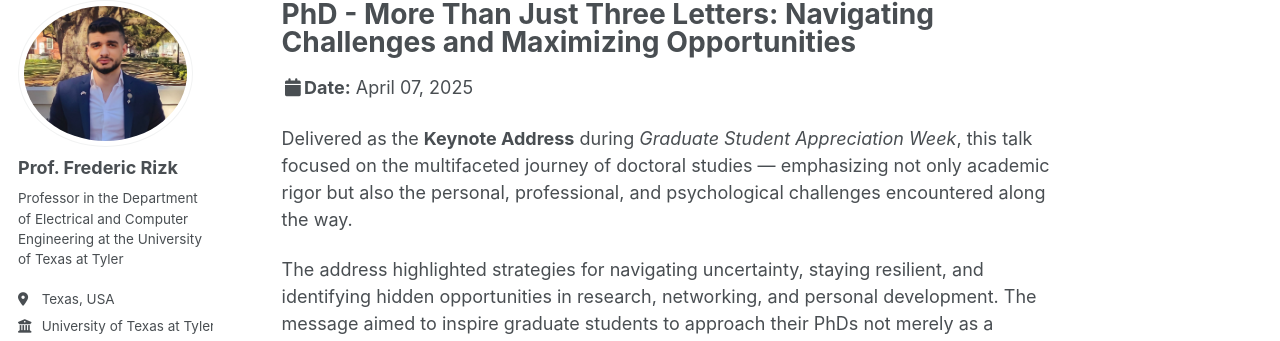
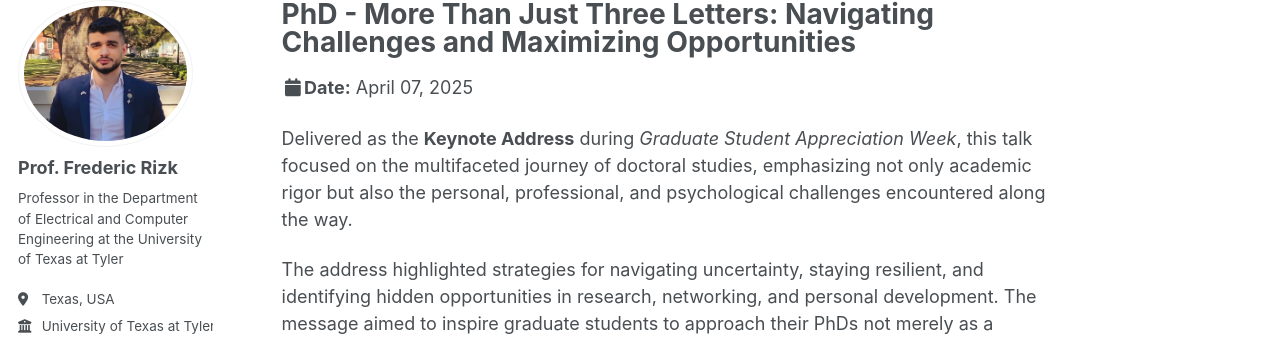
Before and after one commit to FredericRizk/CARISET.github.io, a Jekyll site: the page built from _talks/2025-04-07-ull-keynote.md, in a window 1280 px wide and 1006 px high. Shown: the part 99-440 px from the top of the window. Built offline with Jekyll 4.4.1, drawn with Linux system fonts in a browser that asks for light colours; some web fonts are replaced; a script that is not in the unit is left out.

```diff
--- a/_talks/2025-04-07-ull-keynote.md
+++ b/_talks/2025-04-07-ull-keynote.md
@@ -8,6 +8,6 @@ date: 2025-04-07
 location: "LA, USA"
 ---
 
-Delivered as the **Keynote Address** during *Graduate Student Appreciation Week*, this talk focused on the multifaceted journey of doctoral studies — emphasizing not only academic rigor but also the personal, professional, and psychological challenges encountered along the way.
+Delivered as the **Keynote Address** during *Graduate Student Appreciation Week*, this talk focused on the multifaceted journey of doctoral studies, emphasizing not only academic rigor but also the personal, professional, and psychological challenges encountered along the way.
 
 The address highlighted strategies for navigating uncertainty, staying resilient, and identifying hidden opportunities in research, networking, and personal development. The message aimed to inspire graduate students to approach their PhDs not merely as a degree but as a transformative phase filled with growth, impact, and lifelong learning.
```
